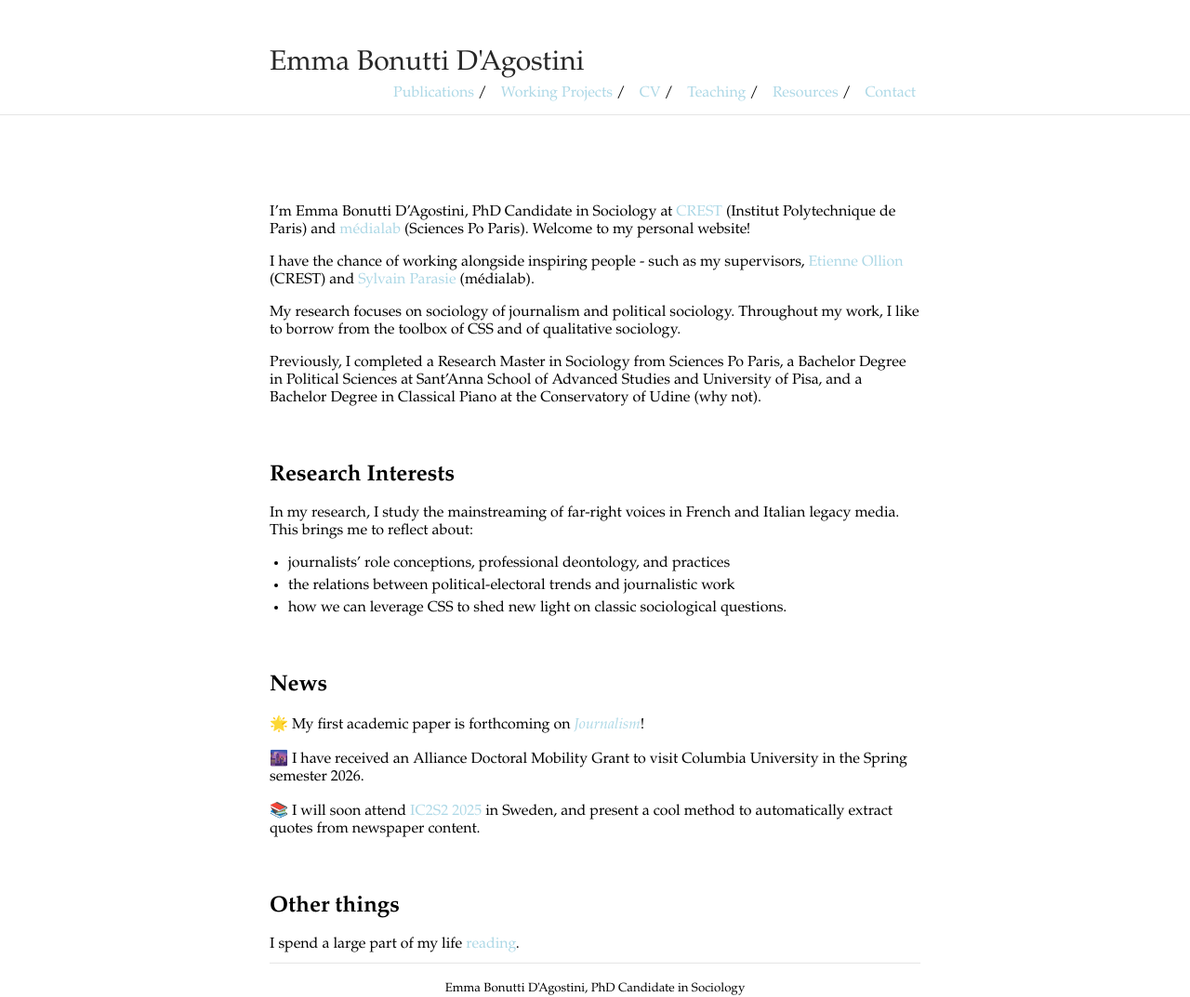
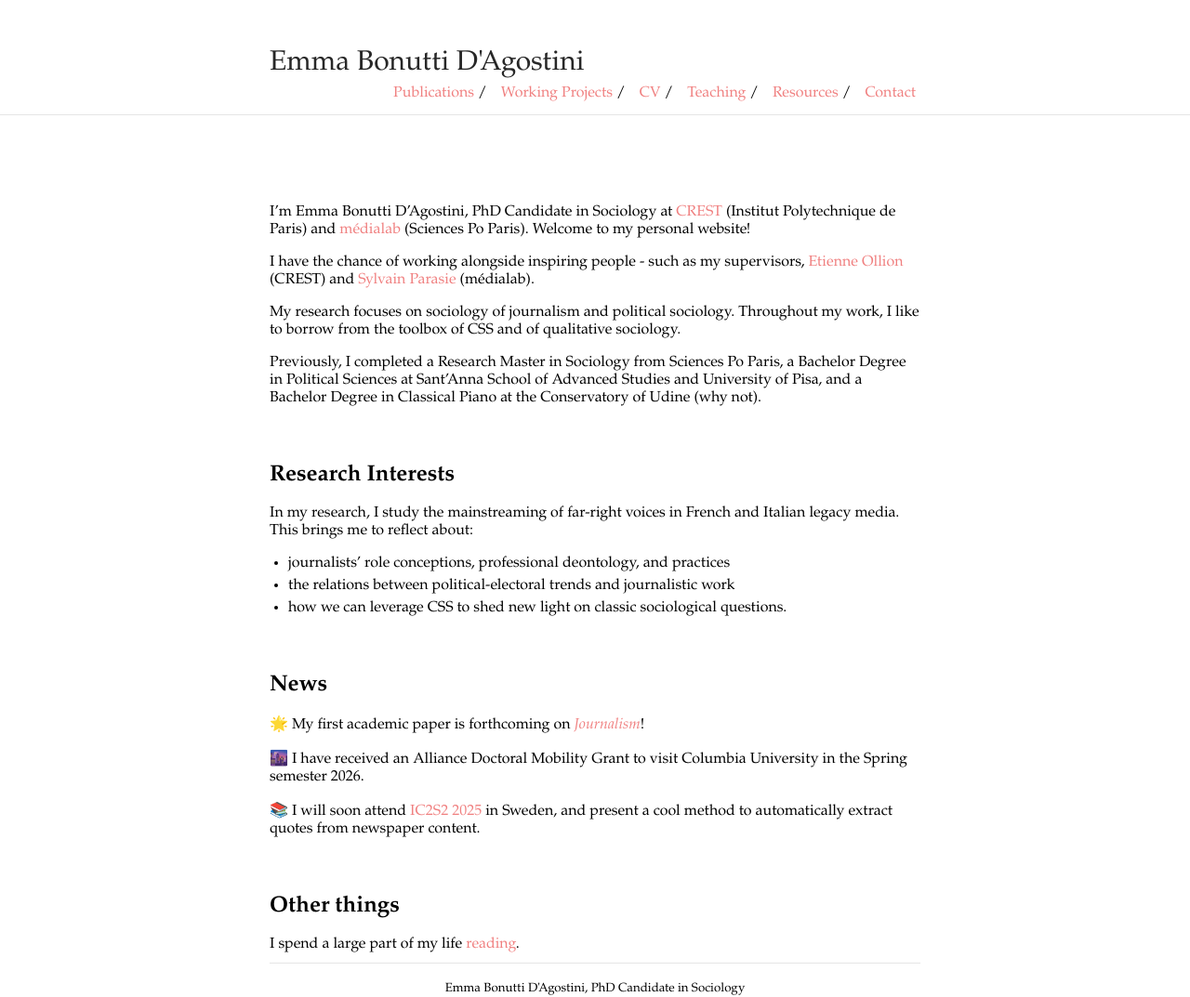
Before and after one commit to emmabonuttidagostini/emmabonuttidagostini.github.io, a Jekyll site: the page built from index.md, in a window 1280 px wide. Shown: the whole page at 93% size. Built offline with Jekyll 4.4.1, drawn with Linux system fonts in a browser that asks for light colours.

Commit message:
Update vars.scss

```diff
--- a/_sass/vars.scss
+++ b/_sass/vars.scss
@@ -2,7 +2,7 @@
  * Customization Variables
  */
 
-$accent: #ADD8E6;
+$accent: #F08080;
 $image-size: 85px;
 
 /*
```
